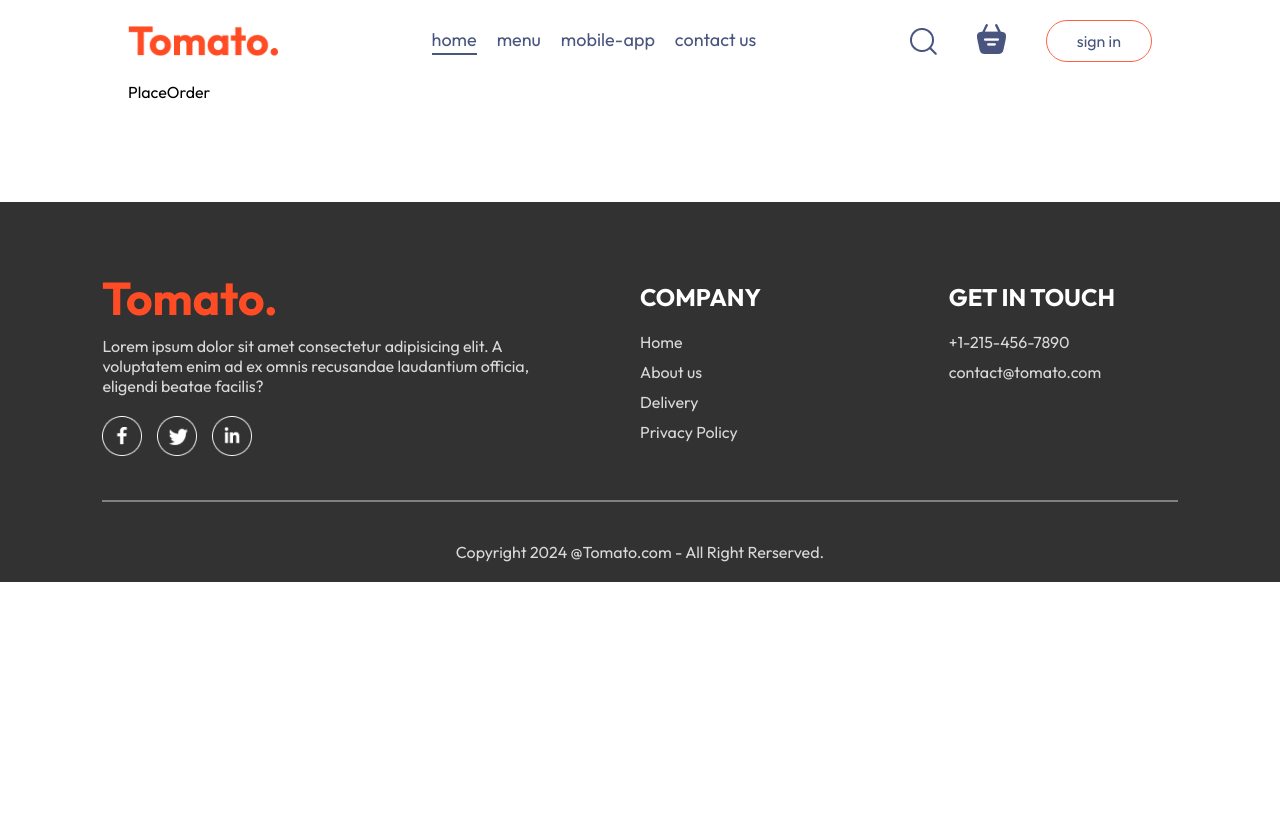
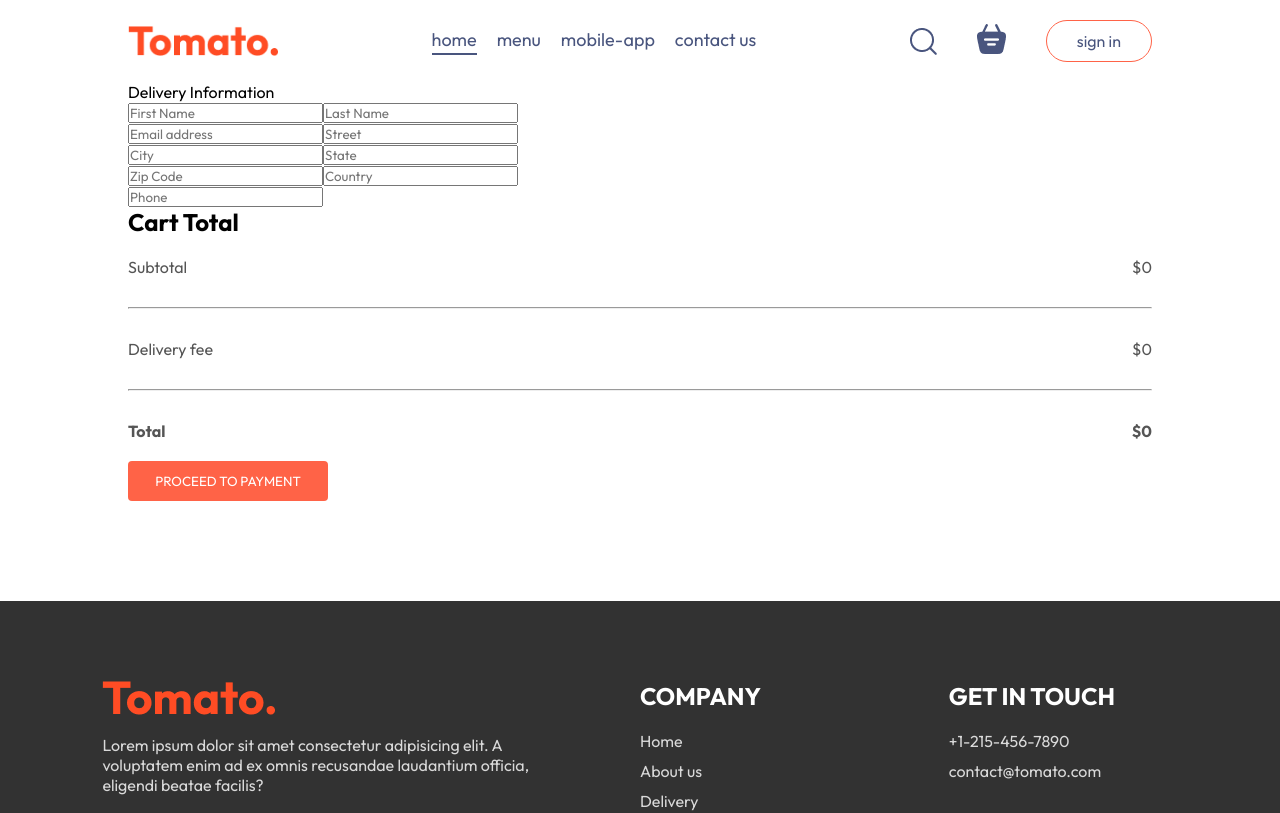
Before and after one commit to Akash-Sharma-2002/Food-App, a React (Vite) app in the folder Frontend/: page /order in a window 1280 px wide. Shown: the top 813 px of the page. Built offline with nearby package versions, Linux system fonts and the light colour scheme.

Commit message:
PlaceOrder.jsx: page added

```diff
--- a/Frontend/src/pages/Cart/Cart.jsx
+++ b/Frontend/src/pages/Cart/Cart.jsx
@@ -2,9 +2,16 @@
 import "./Cart.css";
 import { StoreContext } from "../../components/Context/StoreContext";
 import { assets } from "../../assets/assets";
+import { useNavigate } from "react-router-dom";
 const Cart = () => {
-  const { cartItems, food_list, removeFromCart, addToCart, getTotalCartAmount } =
-    useContext(StoreContext);
+  const navigate = useNavigate();
+  const {
+    cartItems,
+    food_list,
+    removeFromCart,
+    addToCart,
+    getTotalCartAmount,
+  } = useContext(StoreContext);
   return (
     <div className="cart">
       <div className="cart-items">
@@ -54,14 +61,16 @@
           <hr />
           <div className="cart-total-details">
             <p>Delivery fee</p>
-            <p>${2}</p>
+            <p>${getTotalCartAmount() === 0 ? 0 : 2}</p>
           </div>
           <hr />
           <div className="cart-total-details">
             <b>Total</b>
-            <b>${getTotalCartAmount() + 2}</b>
+            <b>${getTotalCartAmount() === 0 ? 0 : getTotalCartAmount() + 2}</b>
           </div>
-          <button>PROCEED TO CHECKOUT</button>
+          <button onClick={() => navigate("/order")}>
+            PROCEED TO CHECKOUT
+          </button>
         </div>
 
         <div className="cart-promocode">
--- a/Frontend/src/pages/PlaceOrder/PlaceOrder.jsx
+++ b/Frontend/src/pages/PlaceOrder/PlaceOrder.jsx
@@ -1,10 +1,49 @@
-import React from 'react'
-import './PlaceOrder.css'
+import React, { useContext } from "react";
+import "./PlaceOrder.css";
+import { StoreContext } from "../../components/Context/StoreContext";
 
 const PlaceOrder = () => {
+  const { getTotalCartAmount } = useContext(StoreContext);
   return (
-    <div>PlaceOrder</div>
-  )
-}
+    <form className="place-order">
+      <div className="place-order-left">
+        <p className="title">Delivery Information</p>
+        <div className="multi-fields">
+          <input type="text" placeholder="First Name" />
+          <input type="text" placeholder="Last Name" />
+        </div>
+        <input placeholder="Email address" />
+        <input type="text" placeholder="Street" />
+        <div className="multi-fields">
+          <input type="text" placeholder="City" />
+          <input type="text" placeholder="State" />
+        </div>
+        <div className="multi-fields">
+          <input type="text" placeholder="Zip Code" />
+          <input type="text" placeholder="Country" />
+        </div>
+        <input type="text" placeholder="Phone" />
+      </div>
+      <div className="cart-total">
+        <h2>Cart Total</h2>
+        <div className="cart-total-details">
+          <p>Subtotal</p>
+          <p>${getTotalCartAmount()}</p>
+        </div>
+        <hr />
+        <div className="cart-total-details">
+          <p>Delivery fee</p>
+          <p>${getTotalCartAmount() === 0 ? 0 : 2}</p>
+        </div>
+        <hr />
+        <div className="cart-total-details">
+          <b>Total</b>
+          <b>${getTotalCartAmount() === 0 ? 0 : getTotalCartAmount() + 2}</b>
+        </div>
+        <button>PROCEED TO PAYMENT</button>
+      </div>
+    </form>
+  );
+};
 
-export default PlaceOrder
+export default PlaceOrder;
```
